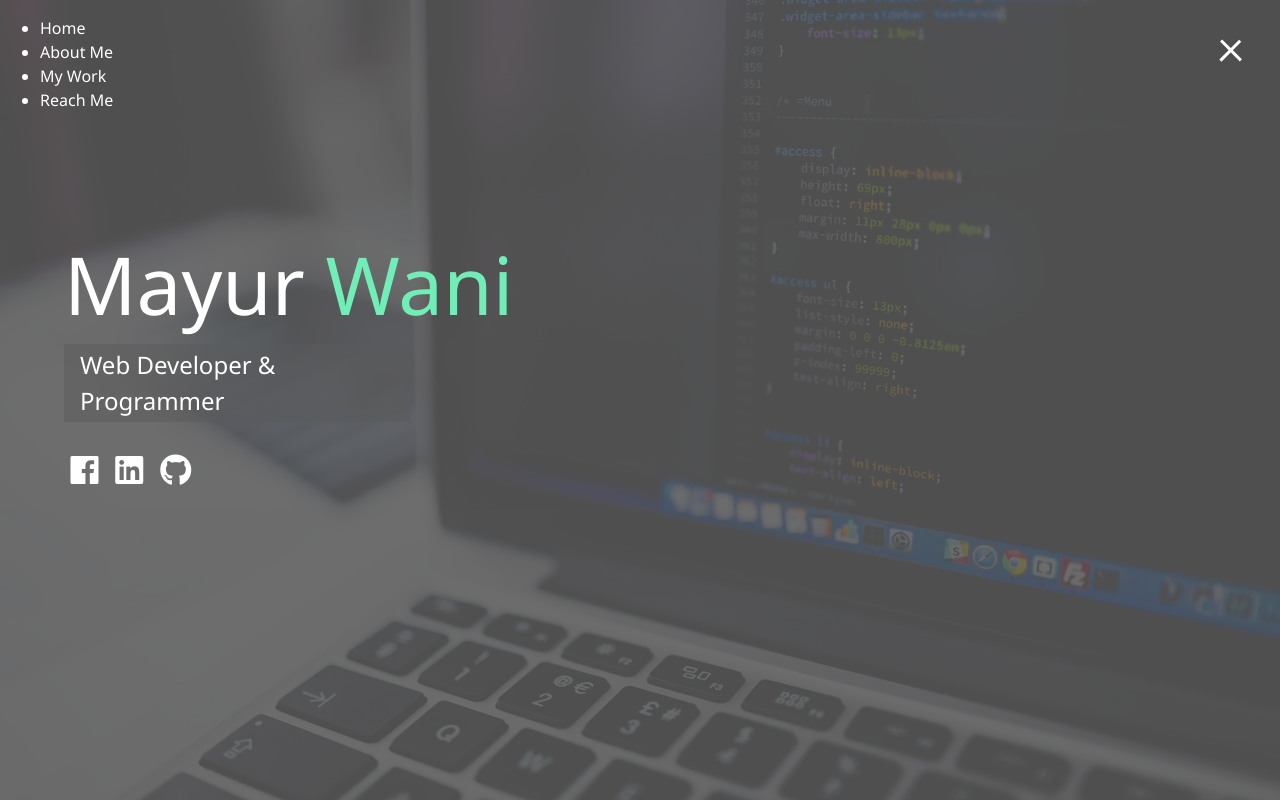
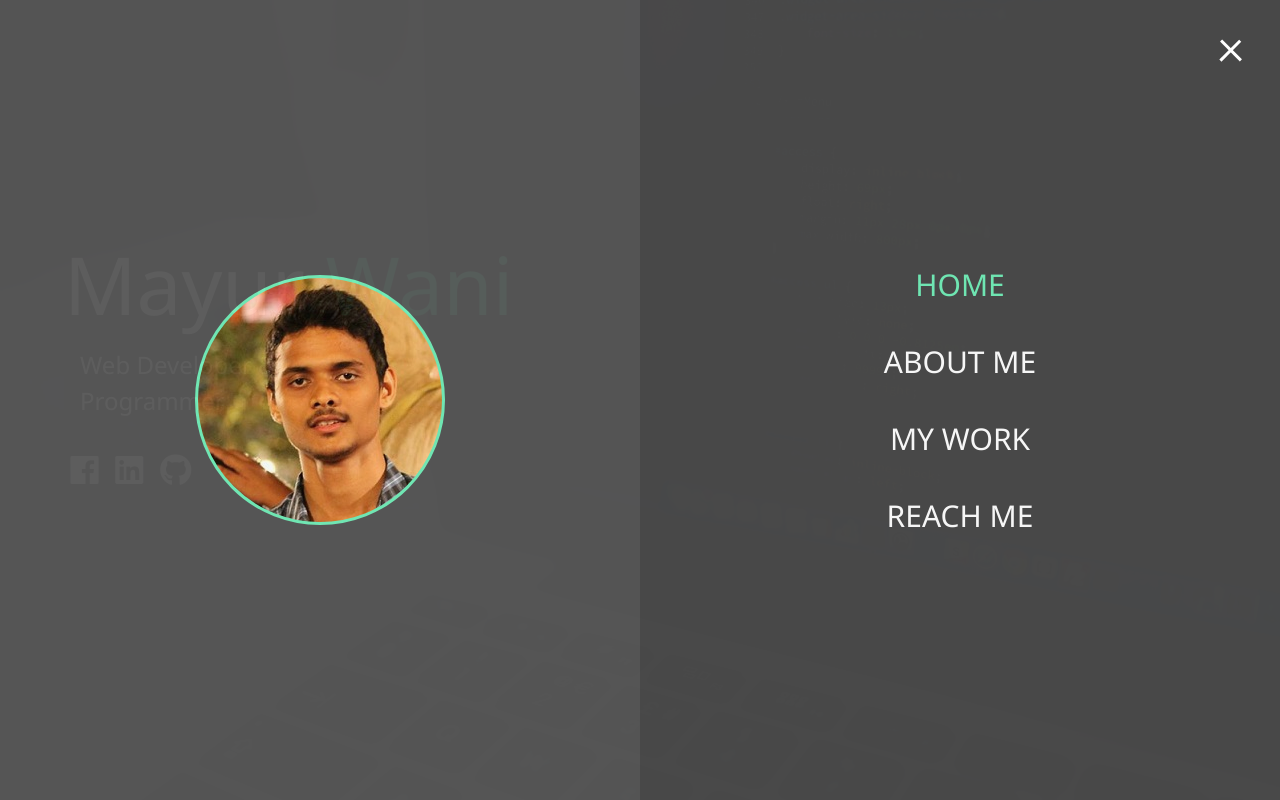
Before and after one commit to mw019/Portfolio-Website, a website: page index.html in a window 1280 px wide. Both pictures are taken after a click on the element 1231 px from the left and 47 px from the top of the page. Drawn offline with Linux system fonts and the light colour scheme.

Commit message:
Overlay and portrait

```diff
--- a/index.html
+++ b/index.html
@@ -26,7 +26,7 @@
           <div class="portrait"></div>
         </div>
         <ul class="menu-nav">
-          <li class="nav-item">
+          <li class="nav-item current">
             <a href="/" class="nav-link"> Home</a>
           </li>
           <li class="nav-item">
--- a/sass/_menu.scss
+++ b/sass/_menu.scss
@@ -38,3 +38,103 @@
     }
   }
 }
+
+// Menu Overlay
+.menu {
+  position: fixed;
+  top: 0;
+  width: 100%;
+  opacity: 0.95; // change opacity to display portrait
+  visibility: hidden;
+
+  &.show {
+    visibility: visible;
+  }
+
+  &-brand,
+  &-nav {
+    display: flex;
+    flex-flow: column;
+    align-items: center;
+    justify-content: center;
+    float: left;
+    width: 50%;
+    height: 100vh;
+    overflow: hidden;
+  }
+
+  &-nav {
+    margin: 0;
+    padding: 0;
+    background: darken($primary-color, 5);
+    list-style: none;
+    transform: translate3d(0, -100%, 0);
+    @include easeOut;
+
+    &.show {
+      // slide in from top
+      transform: translate3d(0, 0, 0);
+    }
+  }
+
+  // branding (ProfilePhoto)
+  &-brand {
+    background: $primary-color;
+    transform: translate3d(0, 100%, 0);
+    @include easeOut;
+
+    &.show {
+      // slide in from bottom
+      transform: translate3d(0, 0, 0);
+    }
+
+    .portrait {
+      width: 250px;
+      height: 250px;
+      background: url(/img/dp.jpg);
+      border-radius: 50%;
+      border: solid 3px $secondary-color;
+    }
+  }
+
+  .nav-item {
+    transform: translate3d(600px, 0, 0);
+    @include easeOut;
+
+    &.show {
+      // slide in from bottom
+      transform: translate3d(0, 0, 0);
+    }
+
+    &.current>a {
+      color: $secondary-color;
+    }
+  }
+
+  .nav-link {
+    display: inline-block;
+    position: relative;
+    font-size: 30px;
+    text-transform: uppercase;
+    padding: 1rem 0;
+    font-weight: 300;
+    color: #fff;
+    text-decoration: none;
+    @include easeOut;
+
+    &:hover {
+      color: $secondary-color;
+      @include easeOut;
+    }
+
+  }
+}
+
+
+
+// delay each nav-item slide
+@for $x from 1 through 4 {
+  .nav-item:nth-child(#{$x}) {
+    transition-delay: $x * 0.1s;
+  }
+}
```
Also changed, not shown: img/dp.jpg (added), main.js (deleted), style.css, 1 other file.
